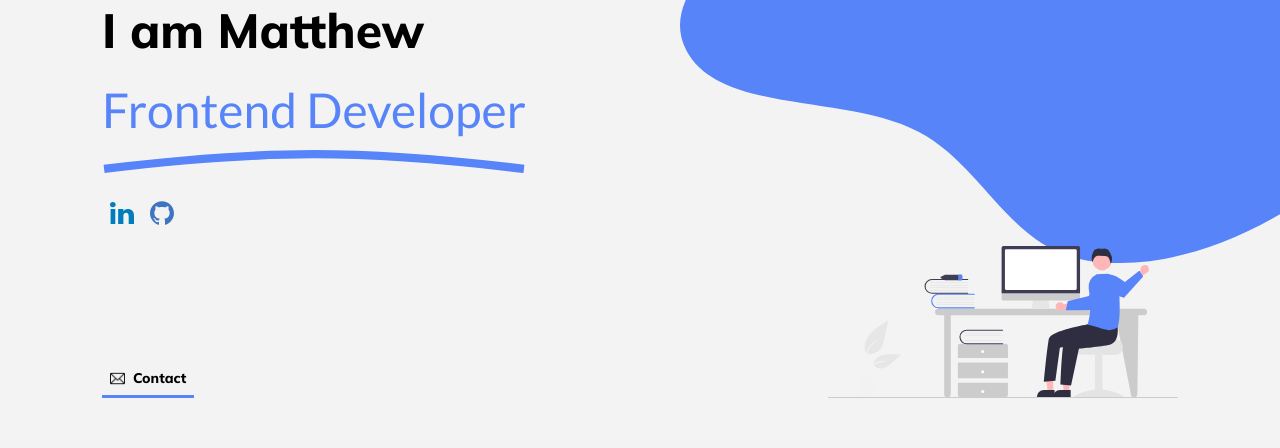
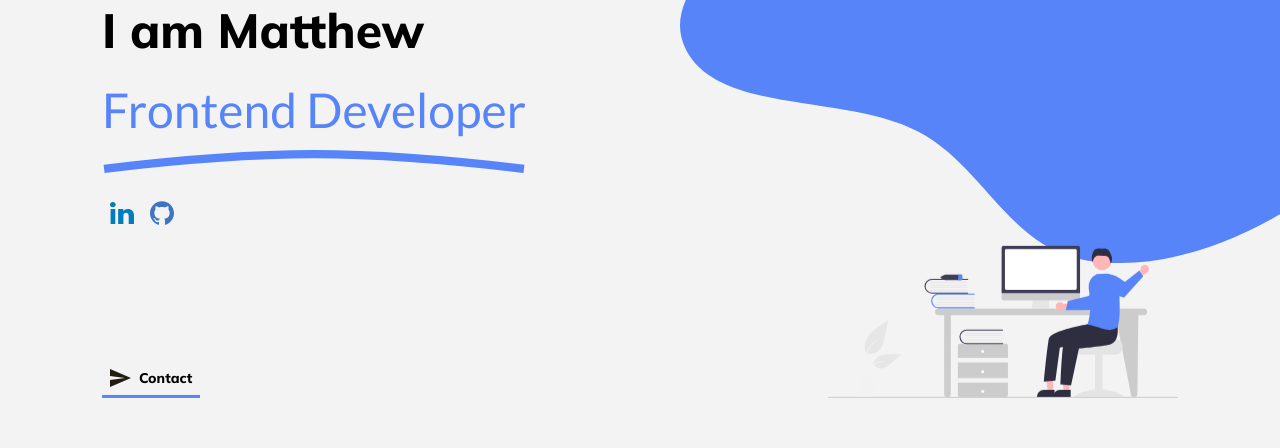
Before and after one commit to MBerry97/new-portfolio, a React (Create React App) app: page / in a window 1280 px wide. Shown: the part 252-700 px from the top of the page. Built offline with nearby package versions, Linux system fonts and the light colour scheme.

Commit message:
added animation for intro

```diff
--- a/package.json
+++ b/package.json
@@ -12,6 +12,7 @@
     "@types/react-dom": "^17.0.11",
     "hamburger-react": "^2.4.1",
     "react": "^17.0.2",
+    "react-animate-on-scroll": "^2.1.5",
     "react-dark-mode-toggle": "^0.2.0",
     "react-dom": "^17.0.2",
     "react-scripts": "5.0.0",
@@ -44,6 +45,7 @@
     ]
   },
   "devDependencies": {
+    "@types/react-animate-on-scroll": "^2.1.5",
     "@types/react-scroll": "^1.8.3",
     "eslint-config-airbnb-typescript-prettier": "^5.0.0",
     "prettier": "^2.5.1"
--- a/public/index.html
+++ b/public/index.html
@@ -14,6 +14,10 @@
     <link
       href="https://fonts.googleapis.com/css2?family=Lato:wght@300;400;700;900&family=Mulish:wght@400;500;600;700;800;900&display=swap"
       rel="stylesheet"
+    />
+    <link
+      rel="stylesheet"
+      href="https://cdnjs.cloudflare.com/ajax/libs/animate.css/3.5.2/animate.min.css"
     />
     <title>React App</title>
   </head>
--- a/src/Pages/Home/Intro/Intro.css
+++ b/src/Pages/Home/Intro/Intro.css
@@ -21,14 +21,14 @@
   min-height: 100%;
 }
 
-.intro-container-inner > img {
+.intro-container-inner .intro__img {
   max-width: 25rem;
   align-self: flex-end;
   position: absolute;
   bottom: 15rem;
 }
 
-.intro-container-inner > button {
+.intro-container-inner .intro-contact__btn {
   position: absolute;
   bottom: 15rem;
 }
@@ -57,13 +57,13 @@
   line-height: 5rem;
 }
 
-.intro-info__div > img {
+.intro-info__div .underLine__img {
   min-width: 100%;
-  margin-bottom: 2rem;
 }
 
 .intro-icon__div {
   display: flex;
+  margin-top: 2rem;
 }
 
 body.dark-mode .intro-info__div > span {
@@ -75,7 +75,7 @@ body.dark-mode .intro-info__div > span {
   .intro-container-outer > img {
     min-width: 45rem;
   }
-  .intro-container-inner > img {
+  .intro-container-inner .intro__img {
     max-width: 30rem;
   }
   .intro-info__div {
@@ -110,7 +110,7 @@ body.dark-mode .intro-info__div > span {
   .intro-container-inner {
     padding: 19.2rem 3.8rem;
   }
-  .intro-container-inner > img {
+  .intro-container-inner .intro__img {
     max-width: 35rem;
   }
 }
@@ -122,11 +122,11 @@ body.dark-mode .intro-info__div > span {
   .intro-container-outer > img {
     min-width: 77rem;
   }
-  .intro-container-inner > img {
+  .intro-container-inner .intro__img {
     max-width: 45rem;
     bottom: 10rem;
   }
-  .intro-container-inner > button {
+  .intro-container-inner .intro-contact__btn {
     bottom: 10rem;
   }
   .intro-info__div > span {
--- a/src/Pages/Home/Intro/Intro.scss
+++ b/src/Pages/Home/Intro/Intro.scss
@@ -24,7 +24,7 @@
   z-index: 1;
   min-height: 100%;
 
-  > img {
+  .intro__img {
     max-width: 25rem;
 
     align-self: flex-end;
@@ -33,7 +33,7 @@
     bottom: 15rem;
   }
 
-  > button {
+  .intro-contact__btn {
     position: absolute;
     bottom: 15rem;
   }
@@ -60,14 +60,14 @@
     line-height: 5rem;
   }
 
-  > img {
+  .underLine__img {
     min-width: 100%;
-    margin-bottom: 2rem;
   }
 }
 
 .intro-icon__div {
   display: flex;
+  margin-top: 2rem;
 }
 
 body.dark-mode {
@@ -85,7 +85,7 @@ body.dark-mode {
     }
   }
   .intro-container-inner {
-    > img {
+    .intro__img {
       max-width: 30rem;
     }
   }
@@ -126,7 +126,7 @@ body.dark-mode {
   .intro-container-inner {
     padding: 19.2rem 3.8rem;
 
-    > img {
+    .intro__img {
       max-width: 35rem;
     }
   }
@@ -142,12 +142,12 @@ body.dark-mode {
   }
 
   .intro-container-inner {
-    > img {
+    .intro__img {
       max-width: 45rem;
       bottom: 10rem;
     }
 
-    > button {
+    .intro-contact__btn {
       bottom: 10rem;
     }
   }
--- a/src/Pages/Home/Intro/Intro.tsx
+++ b/src/Pages/Home/Intro/Intro.tsx
@@ -9,6 +9,9 @@ import linkedInImg from 'Assets/icons/linkedin.svg';
 import githubImg from 'Assets/icons/github.svg';
 import Button from 'Components/Button/Button';
 import emailImg from 'Assets/icons/email.png';
+import ScrollAnimation from 'react-animate-on-scroll';
+import Send from 'Components/Icons/Send';
+import { Link } from 'react-scroll';
 
 function Intro() {
   return (
@@ -16,23 +19,54 @@ function Intro() {
       <img src={introBgImg} alt="me" />
       <div className="intro-container-inner">
         <div className="intro-info__div">
-          <span>Hi 👋,</span>
-          <span>I am Matthew</span>
-          <p>Frontend Developer</p>
-          <img src={underLine} alt="under line" />
+          <span>
+            <ScrollAnimation animateIn="fadeInLeft">Hi 👋,</ScrollAnimation>
+          </span>
+          <span>
+            <ScrollAnimation animateIn="fadeInLeft" delay={500}>
+              I am Matthew
+            </ScrollAnimation>
+          </span>
 
-          <div className="intro-icon__div">
+          <p>
+            <ScrollAnimation animateIn="fadeInLeft" delay={1000}>
+              Frontend Developer
+              <img
+                src={underLine}
+                alt="under line"
+                className="underLine__img"
+              />
+            </ScrollAnimation>
+          </p>
+          <ScrollAnimation
+            animateIn="fadeInLeft"
+            delay={1500}
+            className="intro-icon__div"
+          >
             <img src={linkedInImg} alt="linkedIn" />
             <img src={githubImg} alt="github" />
-          </div>
+          </ScrollAnimation>
         </div>
 
-        <img src={meIntro} alt="me" />
-        <Button
-          text="Contact"
-          type="action"
-          img={<img src={emailImg} alt="contact" />}
-        />
+        <ScrollAnimation
+          animateIn="fadeInDown"
+          delay={2000}
+          className="intro__img"
+          offset={0}
+        >
+          <img src={meIntro} alt="me" />
+        </ScrollAnimation>
+
+        <ScrollAnimation
+          animateIn="fadeInDown"
+          delay={2000}
+          className="intro-contact__btn"
+          offset={0}
+        >
+          <Link to="Contact" smooth offset={-82}>
+            <Button text="Contact" type="action" img={<Send />} />
+          </Link>
+        </ScrollAnimation>
       </div>
     </section>
   );
```
Also changed, not shown: 1 other file (tests, documents, lock files or other folders).
